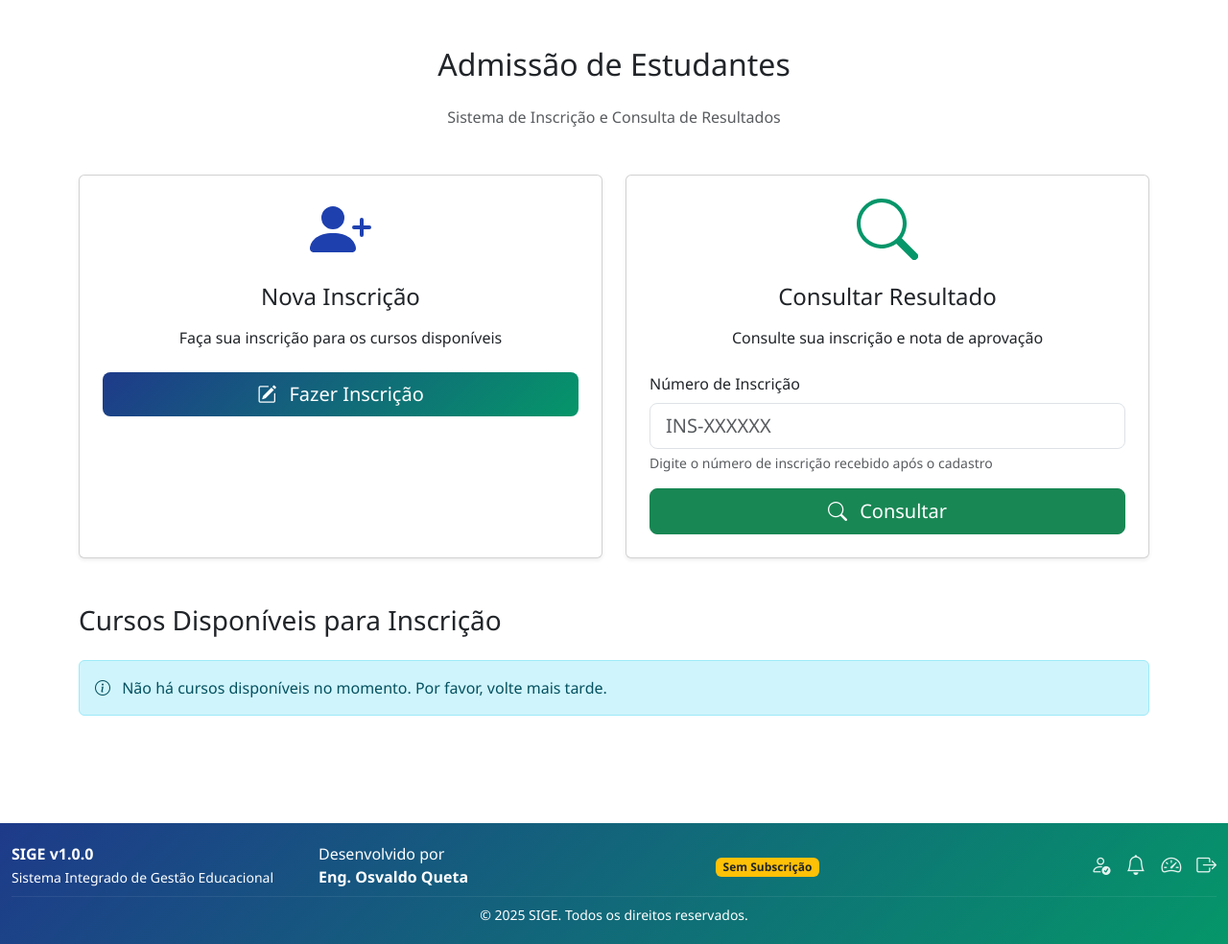
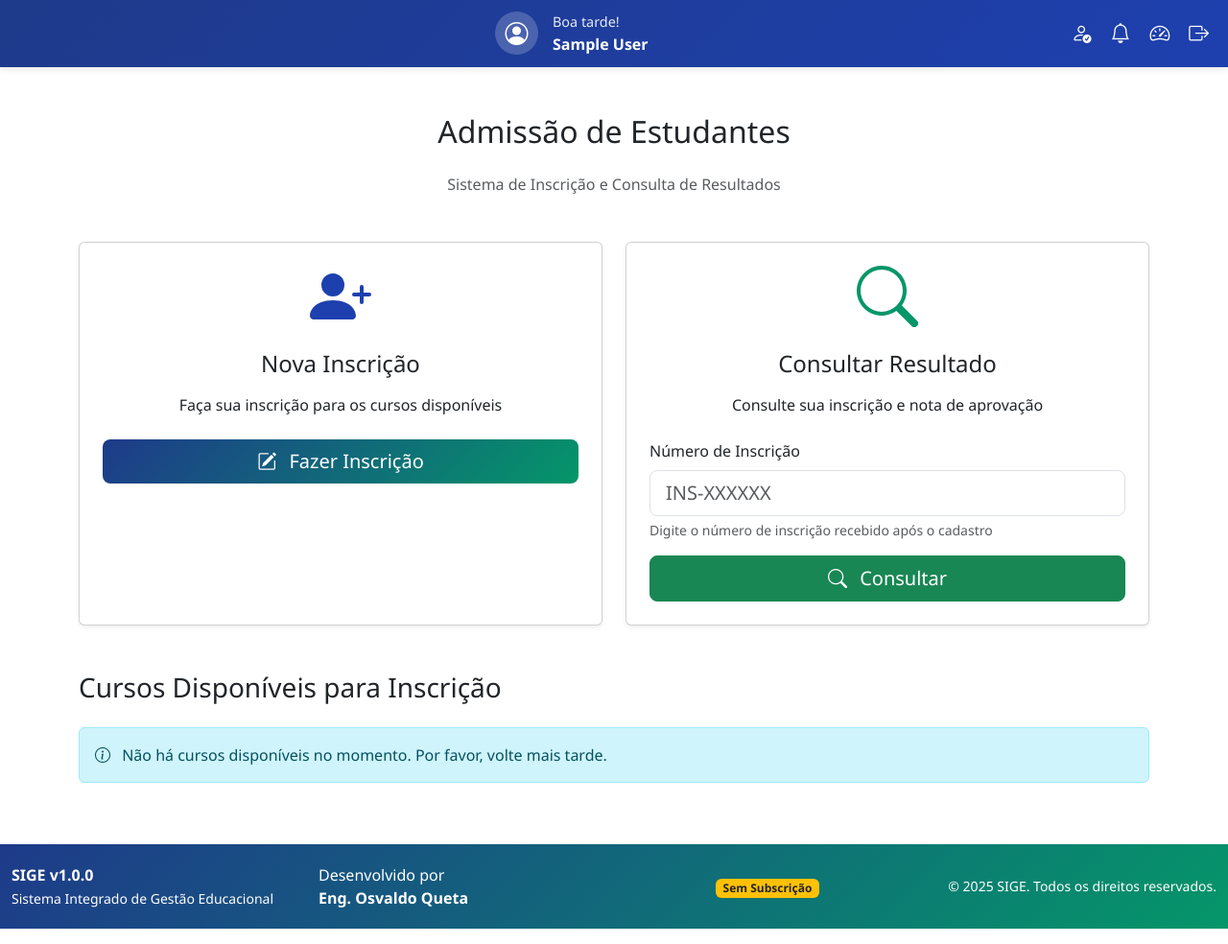
Before and after one commit to OsvaldoFernando/SIGE-QUETA, a Django app: page /admissao/ in a window 1280 px wide. Shown: the whole page at 96% size. Run offline with Django 5.2, Linux system fonts and the light colour scheme; the visitor is signed in with stand-in values (Sample User, id 1); data that the repository does not hold is empty.

Commit message:
Add user greeting and navigation bar back to the top
Reintroduces the top navigation bar with user avatar, dynamic greeting based on local time, and control links.

Replit-Commit-Author: Agent
Replit-Commit-Session-Id: 88d4f3d6-2b18-47d1-a5c4-730cdf26d04d
Replit-Commit-Checkpoint-Type: full_checkpoint
Replit-Commit-Event-Id: cb0c5601-0145-41c9-9e9d-51af85a5a408
Replit-Commit-Screenshot-Url: https://storage.googleapis.com/screenshot-production-us-central1/fb1a5141-c1fe-4bb0-986e-90c6b7c2ba30/88d4f3d6-2b18-47d1-a5c4-730cdf26d04d/1LpZZUp
Replit-Helium-Checkpoint-Created: true

```diff
--- a/core/templates/core/base.html
+++ b/core/templates/core/base.html
@@ -13,6 +13,84 @@
             display: flex;
             flex-direction: column;
             min-height: 100vh;
+            padding-top: 70px;
+        }
+        .navbar-top {
+            position: fixed;
+            top: 0;
+            left: 0;
+            right: 0;
+            height: 70px;
+            background: linear-gradient(135deg, #1e3a8a 0%, #1e40af 100%);
+            color: white;
+            display: flex;
+            align-items: center;
+            padding: 0 20px;
+            z-index: 1000;
+            box-shadow: 0 2px 8px rgba(0,0,0,0.1);
+        }
+        .navbar-content {
+            display: flex;
+            align-items: center;
+            width: 100%;
+            justify-content: space-between;
+        }
+        .user-info {
+            display: flex;
+            align-items: center;
+            gap: 15px;
+            margin-left: 40%;
+        }
+        .user-avatar {
+            width: 45px;
+            height: 45px;
+            border-radius: 50%;
+            background: rgba(255,255,255,0.2);
+            display: flex;
+            align-items: center;
+            justify-content: center;
+            font-size: 1.5rem;
+        }
+        .user-greeting {
+            text-align: left;
+        }
+        .user-greeting-text {
+            font-size: 0.9rem;
+            opacity: 0.9;
+        }
+        .user-greeting-name {
+            font-weight: bold;
+            font-size: 1rem;
+        }
+        .navbar-controls {
+            display: flex;
+            gap: 20px;
+            align-items: center;
+        }
+        .navbar-controls a {
+            color: white;
+            text-decoration: none;
+            font-size: 1.3rem;
+            position: relative;
+            transition: opacity 0.3s;
+        }
+        .navbar-controls a:hover {
+            opacity: 0.8;
+        }
+        .badge-notification {
+            position: absolute;
+            top: -8px;
+            right: -8px;
+            background: #dc3545;
+            color: white;
+            border-radius: 50%;
+            width: 20px;
+            height: 20px;
+            display: flex;
+            align-items: center;
+            justify-content: center;
+            font-size: 0.75rem;
+            font-weight: bold;
         }
         main {
             flex: 1;
@@ -51,6 +129,41 @@
     </style>
 </head>
 <body>
+    <!-- Top Navigation Bar -->
+    {% if user.is_authenticated %}
+    <div class="navbar-top">
+        <div class="navbar-content">
+            <div class="user-info">
+                <div class="user-avatar">
+                    <i class="bi bi-person-circle"></i>
+                </div>
+                <div class="user-greeting">
+                    <div class="user-greeting-text" id="cumprimento-horario">Bem-vindo!</div>
+                    <div class="user-greeting-name" id="nome-usuario">{{ user.get_full_name|default:user.username }}</div>
+                </div>
+            </div>
+            <div class="navbar-controls">
+                {% if user.is_staff %}
+                    <a href="{% url 'perfis_pendentes' %}" title="Perfis Pendentes" class="position-relative">
+                        <i class="bi bi-person-check"></i>
+                        <span class="badge-notification" id="perfis-pendentes-badge" style="display: none;">0</span>
+                    </a>
+                {% endif %}
+                <a href="{% url 'notificacoes' %}" title="Notificações" class="position-relative">
+                    <i class="bi bi-bell"></i>
+                    <span class="badge-notification" id="notificacoes-badge" style="display: none;">0</span>
+                </a>
+                <a href="{% url 'admin:index' %}" title="Admin">
+                    <i class="bi bi-speedometer2"></i>
+                </a>
+                <a href="{% url 'logout' %}" title="Sair">
+                    <i class="bi bi-box-arrow-right"></i>
+                </a>
+            </div>
+        </div>
+    </div>
+    {% endif %}
+
     <!-- Container de Toasts no canto inferior direito -->
     <div id="toast-container" style="position: fixed; bottom: 100px; right: 20px; z-index: 9999; max-width: 350px;"></div>
 
@@ -67,8 +180,8 @@
         </script>
     {% endif %}
 
-    <!-- Footer/Barra de Navegação Inferior -->
-    <footer class="mt-5">
+    <!-- Footer/Barra de Informações Inferior -->
+    <footer>
         <div class="container-fluid">
             <div class="row align-items-center">
                 <div class="col-md-3 text-start">
@@ -109,30 +222,9 @@
                     {% endif %}
                 </div>
                 <div class="col-md-3 text-end">
-                    {% if user.is_authenticated %}
-                        <div class="d-flex justify-content-end gap-3">
-                            {% if user.is_staff %}
-                                <a href="{% url 'perfis_pendentes' %}" class="position-relative" title="Perfis Pendentes">
-                                    <i class="bi bi-person-check" style="font-size: 1.3rem;"></i>
-                                    <span class="position-absolute top-0 start-100 translate-middle badge rounded-pill bg-warning text-dark" id="perfis-pendentes-badge" style="display: none;">0</span>
-                                </a>
-                            {% endif %}
-                            <a href="{% url 'notificacoes' %}" class="position-relative" title="Notificações">
-                                <i class="bi bi-bell" style="font-size: 1.3rem;"></i>
-                                <span class="position-absolute top-0 start-100 translate-middle badge rounded-pill bg-danger" id="notificacoes-badge" style="display: none;">0</span>
-                            </a>
-                            <a href="{% url 'admin:index' %}" title="Admin">
-                                <i class="bi bi-speedometer2" style="font-size: 1.3rem;"></i>
-                            </a>
-                            <a href="{% url 'logout' %}" title="Sair">
-                                <i class="bi bi-box-arrow-right" style="font-size: 1.3rem;"></i>
-                            </a>
-                        </div>
-                    {% endif %}
+                    <p class="mb-0 small">&copy; {% now "Y" %} SIGE. Todos os direitos reservados.</p>
                 </div>
             </div>
-            <hr class="my-2" style="border-color: rgba(255,255,255,0.3);">
-            <p class="mb-0 text-center small">&copy; {% now "Y" %} SIGE. Todos os direitos reservados.</p>
         </div>
     </footer>
 
@@ -221,6 +313,30 @@
 
     {% if user.is_authenticated %}
     <script>
+        // Atualizar cumprimento baseado na hora local
+        function atualizarCumprimento() {
+            const agora = new Date();
+            const horaNum = agora.getHours();
+
+            let saudacao;
+            if (horaNum >= 5 && horaNum < 12) {
+                saudacao = 'Bom dia';
+            } else if (horaNum >= 12 && horaNum < 18) {
+                saudacao = 'Boa tarde';
+            } else {
+                saudacao = 'Boa noite';
+            }
+
+            const element = document.getElementById('cumprimento-horario');
+            if (element) {
+                element.textContent = saudacao + '!';
+            }
+        }
+
+        // Chamar ao carregar e atualizar a cada minuto
+        atualizarCumprimento();
+        setInterval(atualizarCumprimento, 60000);
+
         // Atualizar contagem de notificações
         function atualizarNotificacoesCount() {
             fetch('{% url "notificacoes_count" %}')
@@ -230,7 +346,7 @@
                     if (badge) {
                         if (data.count > 0) {
                             badge.textContent = data.count;
-                            badge.style.display = 'inline-block';
+                            badge.style.display = 'flex';
                         } else {
                             badge.style.display = 'none';
                         }
@@ -249,7 +365,7 @@
                     if (badge) {
                         if (data.count > 0) {
                             badge.textContent = data.count;
-                            badge.style.display = 'inline-block';
+                            badge.style.display = 'flex';
                         } else {
                             badge.style.display = 'none';
                         }
```
Also changed, not shown: 2 other files.
